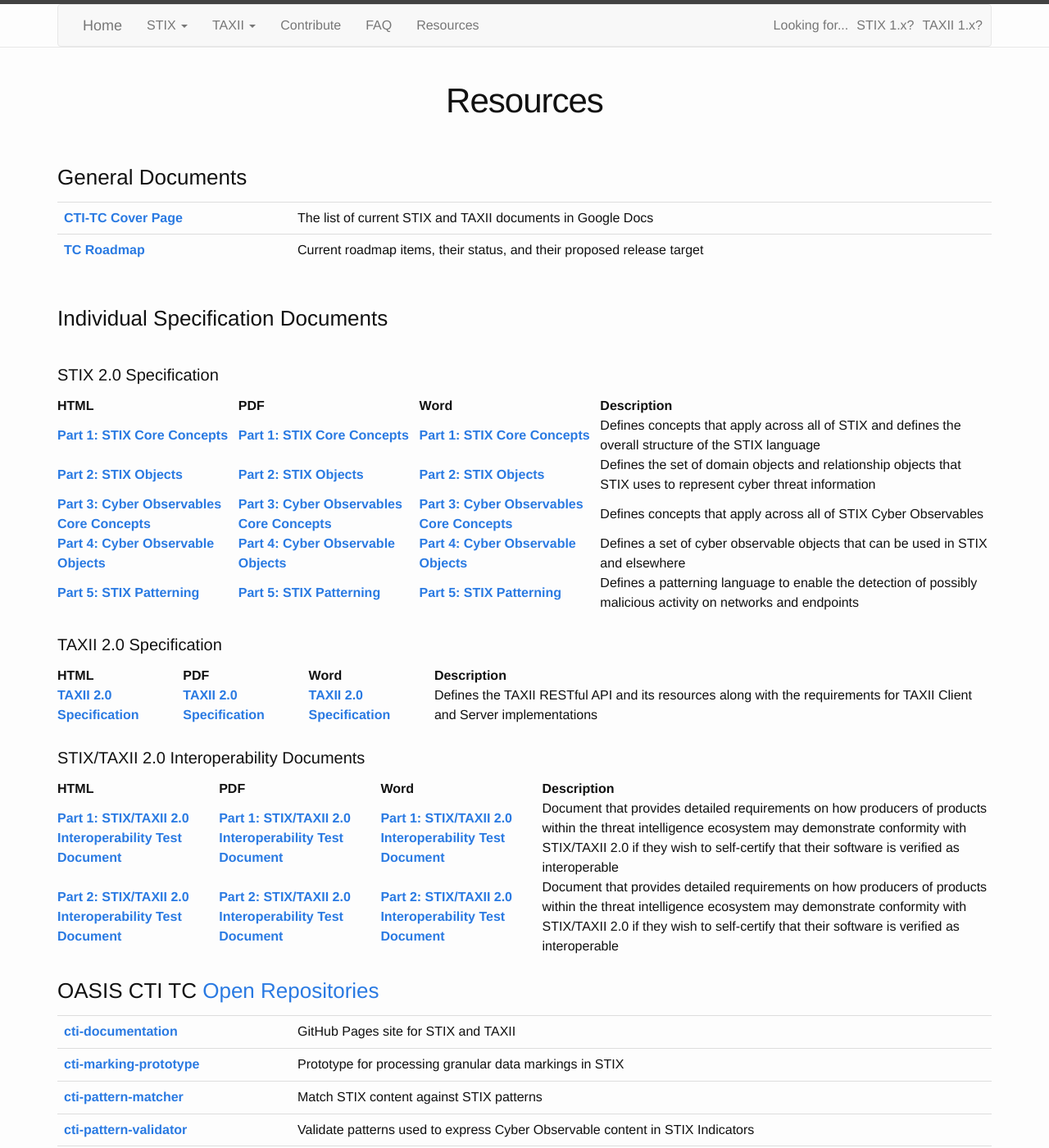
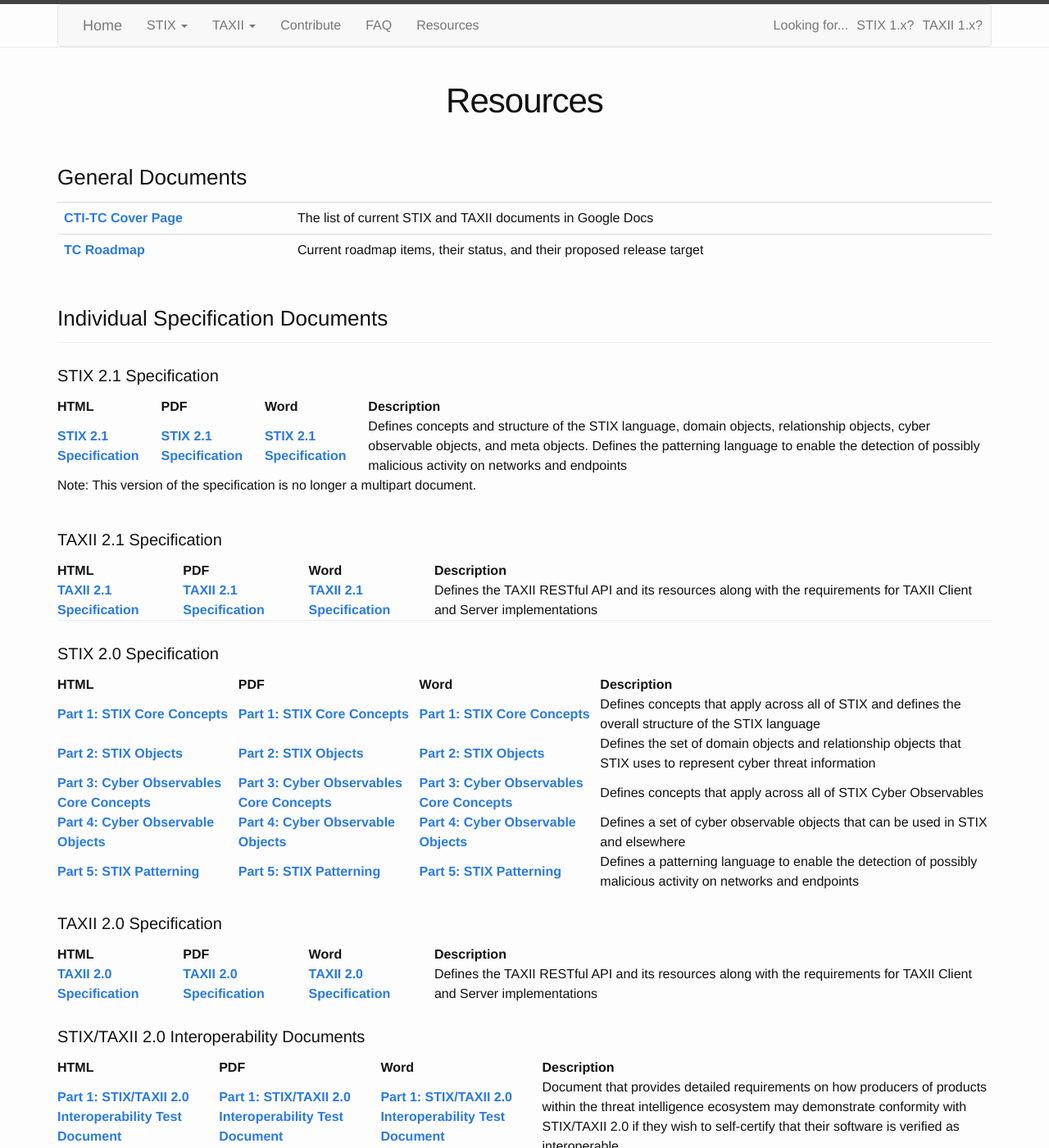
Before and after one commit to oasis-open/cti-documentation, a Jekyll site: the page built from resources.md, in a window 1280 px wide and 1400 px high. Shown: the whole window at 82% size. Built offline with Jekyll 4.4.1, drawn with Linux system fonts in a browser that asks for light colours; some of the changed text lies outside the part shown.

Commit message:
WIP: add new links to documents

```diff
--- a/resources.md
+++ b/resources.md
@@ -9,11 +9,29 @@
 
 {: .table .table-hover .table-example .table-desc .table-col1-width}
 | :------: | ----------- |
-|[**CTI-TC Cover Page**](https://docs.google.com/document/d/1yvqWaPPnPW-2NiVCLqzRszcx91ffMowfT5MmE9Nsy_w){: target="_blank"}|The list of current STIX and TAXII documents in Google Docs|
-|[**TC Roadmap**](https://docs.google.com/document/d/1yvqWaPPnPW-2NiVCLqzRszcx91ffMowfT5MmE9Nsy_w/edit#heading=h.rnemfnrew1l4){: target="_blank"}|Current roadmap items, their status, and their proposed release target|
+| [**CTI-TC Cover Page**](https://docs.google.com/document/d/1yvqWaPPnPW-2NiVCLqzRszcx91ffMowfT5MmE9Nsy_w){: target="_blank"} | The list of current STIX and TAXII documents in Google Docs |
+| [**TC Roadmap**](https://docs.google.com/document/d/1yvqWaPPnPW-2NiVCLqzRszcx91ffMowfT5MmE9Nsy_w/edit#heading=h.rnemfnrew1l4){: target="_blank"} | Current roadmap items, their status, and their proposed release target |
 
 
 ### Individual Specification Documents
+
+___
+
+#### STIX 2.1 Specification
+
+| HTML | PDF | Word | Description |
+| --- | --- | --- | --- |
+| [**STIX 2.1 Specification**](HTML LINK) | [**STIX 2.1 Specification**](PDF link) | [**STIX 2.1 Specification**](DOCX LINK) | Defines concepts and structure of the STIX language, domain objects, relationship objects, cyber observable objects, and meta objects. Defines the patterning language to enable the detection of possibly malicious activity on networks and endpoints |
+
+Note: This version of the specification is no longer a multipart document.
+
+#### TAXII 2.1 Specification
+
+| HTML | PDF | Word | Description |
+| --- | --- | --- | --- |
+| [**TAXII 2.1 Specification**](https://docs.oasis-open.org/cti/taxii/v2.1/cs01/taxii-v2.1-cs01.html) | [**TAXII 2.1 Specification**](https://docs.oasis-open.org/cti/taxii/v2.1/cs01/taxii-v2.1-cs01.pdf) | [**TAXII 2.1 Specification**](https://docs.oasis-open.org/cti/taxii/v2.1/cs01/taxii-v2.1-cs01.docx) | Defines the TAXII RESTful API and its resources along with the requirements for TAXII Client and Server implementations |
+
+___
 
 #### STIX 2.0 Specification
 
```
Also changed, not shown: other parts of resources.md (+15 -13 lines).
